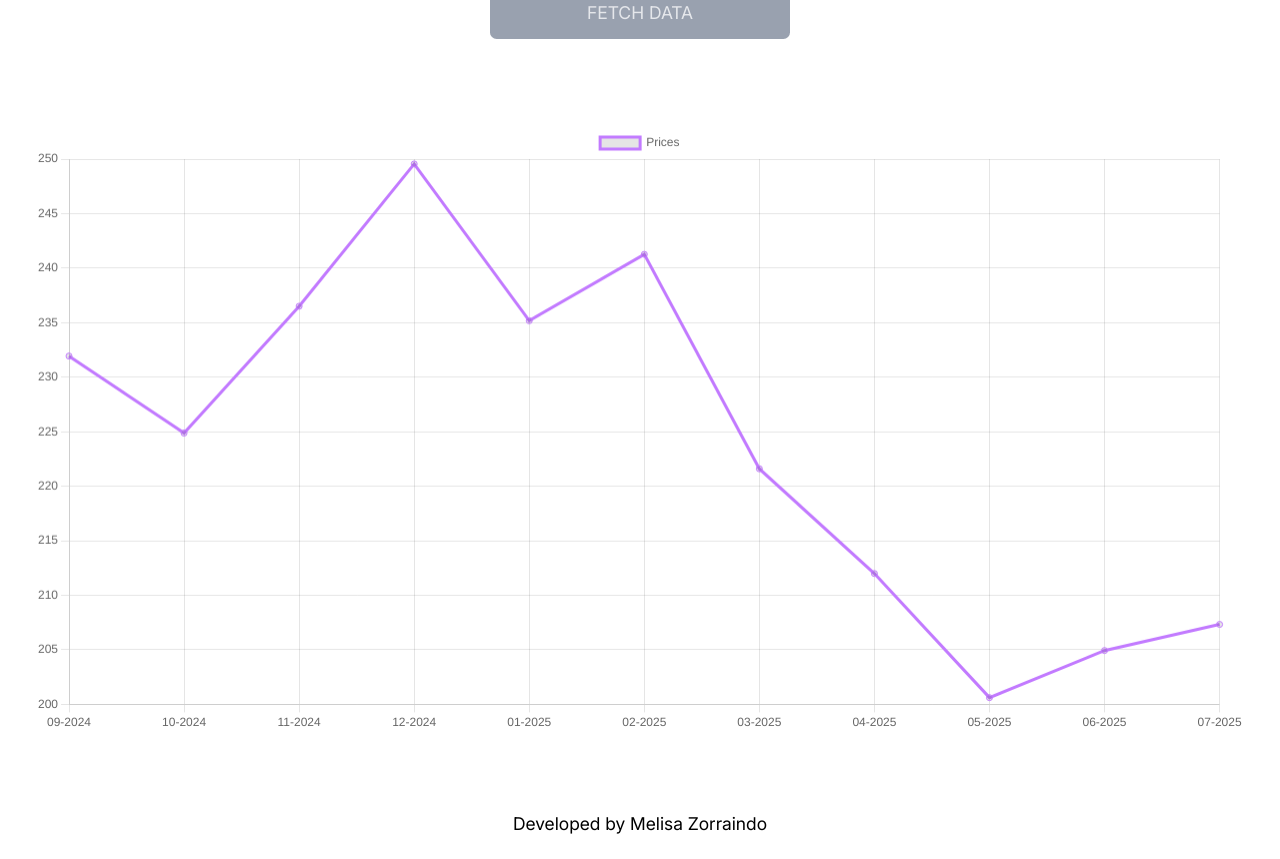
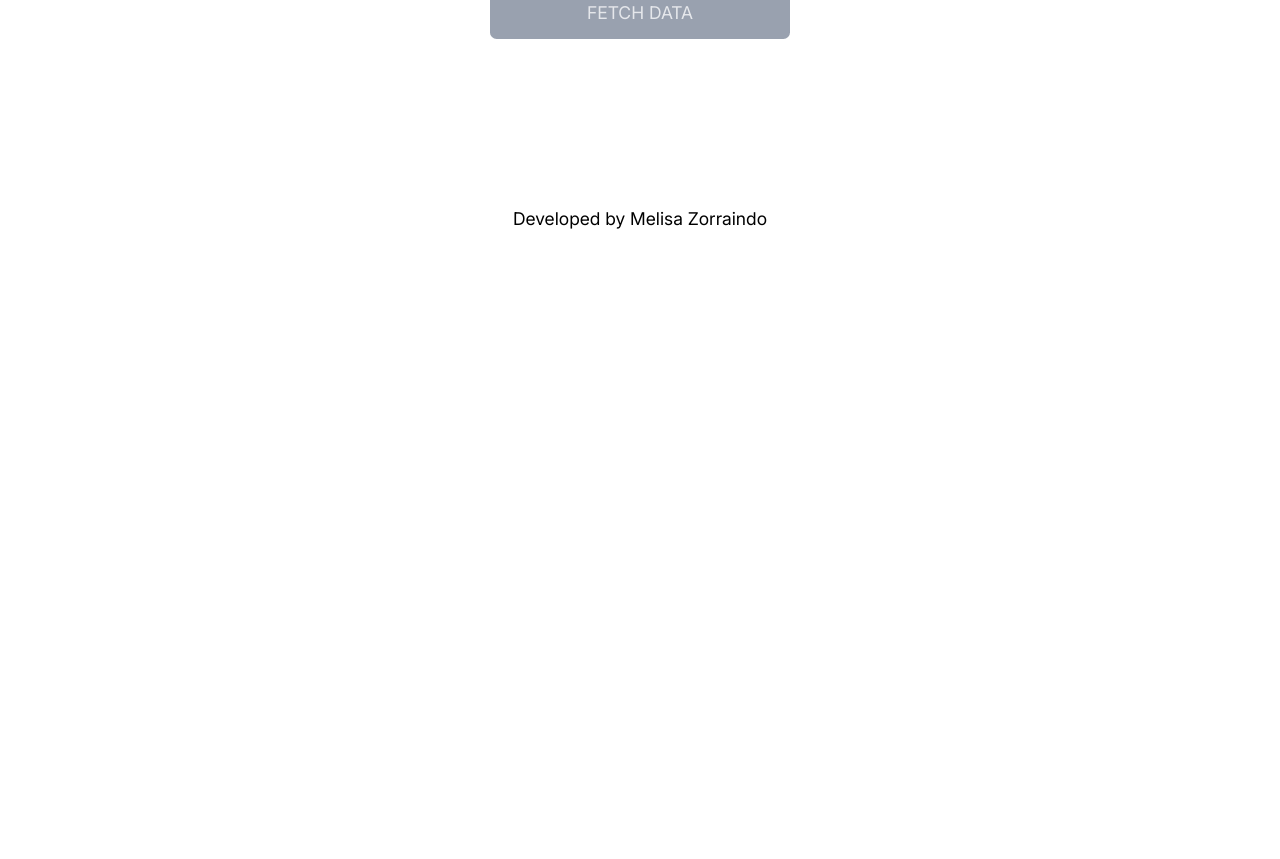
Before and after one commit to Melisa-Zorraindo/hsp-frontend, a React (Vite) app: page / in a window 1280 px wide. Shown: the part 820-1679 px from the top of the page. After the commit the page ends 1075 px from the top, so only its background shows below. Built offline with nearby package versions, Linux system fonts and the light colour scheme.

Commit message:
makes api request

```diff
--- a/src/App.tsx
+++ b/src/App.tsx
@@ -25,58 +25,6 @@ ChartJS.register(
   Legend
 );
 
-const options = {};
-let data = {
-  labels: [
-    "2025-07-31",
-    "2025-06-30",
-    "2025-05-30",
-    "2025-04-30",
-    "2025-03-31",
-    "2025-02-28",
-    "2025-01-31",
-    "2024-12-31",
-    "2024-11-29",
-    "2024-10-31",
-    "2024-09-30",
-  ],
-  datasets: [
-    {
-      label: "Prices",
-      data: [
-        "207.3327",
-        "204.9355",
-        "200.6204",
-        "211.9956",
-        "221.6027",
-        "241.2659",
-        "235.1815",
-        "249.5515",
-        "236.5069",
-        "224.8788",
-        "231.9365",
-      ],
-      // borderColor: "#26c6da",
-      // borderColor: "#9ae600",
-      // borderColor: "#ff8904",
-      borderColor: "#c27aff",
-    },
-  ],
-};
-
-data = {
-  labels: data.labels
-    .map((l) => {
-      const [year, month] = l.split("-");
-      return `${month}-${year}`;
-    })
-    .reverse(),
-  datasets: data.datasets.map((ds) => ({
-    ...ds,
-    data: [...ds.data].reverse(),
-  })),
-};
-
 type MonthYear = {
   year: number | null;
   month: string | null;
@@ -92,6 +40,7 @@ function App() {
     year: null,
     month: null,
   });
+  const [chartData, setChartData] = useState<any | null>(null);
 
   const handleCheckboxChange = (id: string) => {
     setSelectedStocks((prev) =>
@@ -125,6 +74,65 @@ function App() {
 
   const isValid = stockCountValid && datesValid;
 
+  const handleSubmit = async (e: React.FormEvent) => {
+    e.preventDefault();
+
+    if (!isValid) return;
+
+    const COLORS = ["#c27aff", "#9ae600", "#ff8904"];
+    const start = `${startDate.year}-${String(
+      MONTHS.indexOf(startDate.month!) + 1
+    ).padStart(2, "0")}-01`;
+
+    if (!endDate.year || !endDate.month) {
+      throw new Error("End date is not set");
+    }
+
+    const monthIndex = MONTHS.indexOf(endDate.month);
+    const year = endDate.year;
+
+    let lastDay;
+    if (year === present.getFullYear() && monthIndex === present.getMonth()) {
+      lastDay = present.getDate();
+    } else {
+      lastDay = new Date(year, monthIndex + 1, 0).getDate();
+    }
+
+    const end = `${year}-${String(monthIndex + 1).padStart(2, "0")}-${String(
+      lastDay
+    ).padStart(2, "0")}`;
+
+    try {
+      const response = await Promise.all(
+        selectedStocks.map(async (stock) => {
+          const res = await fetch(
+            `http://localhost:8080/api/historical/${stock}/${start}/${end}?apiKey=BDaKTO4e0AN41pDBRO1ziCrDcVqlV5eQ`
+          );
+          return await res.json();
+        })
+      );
+
+      const labels = Object.keys(response[0].prices)
+        .reverse()
+        .map((l) => {
+          const [year, month] = l.split("-");
+          return `${month}-${year}`;
+        });
+
+      const datasets = response.map((json, idx) => ({
+        label: json.symbol,
+        data: Object.values(json.prices).reverse(),
+        borderColor: COLORS[idx % COLORS.length],
+      }));
+
+      setChartData({ labels, datasets });
+    } catch (err) {
+      console.error("Failed to fetch data", err);
+    }
+  };
+
+  const options = {};
+
   return (
     <>
       <div className="text-center text-slate-700">
@@ -137,7 +145,7 @@ function App() {
           movements.
         </p>
       </div>
-      <form action="">
+      <form onSubmit={handleSubmit}>
         <h2 className="pb-3 text-slate-700 border-b-2 border-slate-300 mb-5 uppercase font-bold">
           Select stocks
         </h2>
@@ -221,7 +229,7 @@ function App() {
         </div>
       </form>
       <div className="mt-20">
-        <Line options={options} data={data} />
+        {chartData && <Line options={options} data={chartData} />}
       </div>
     </>
   );
```
